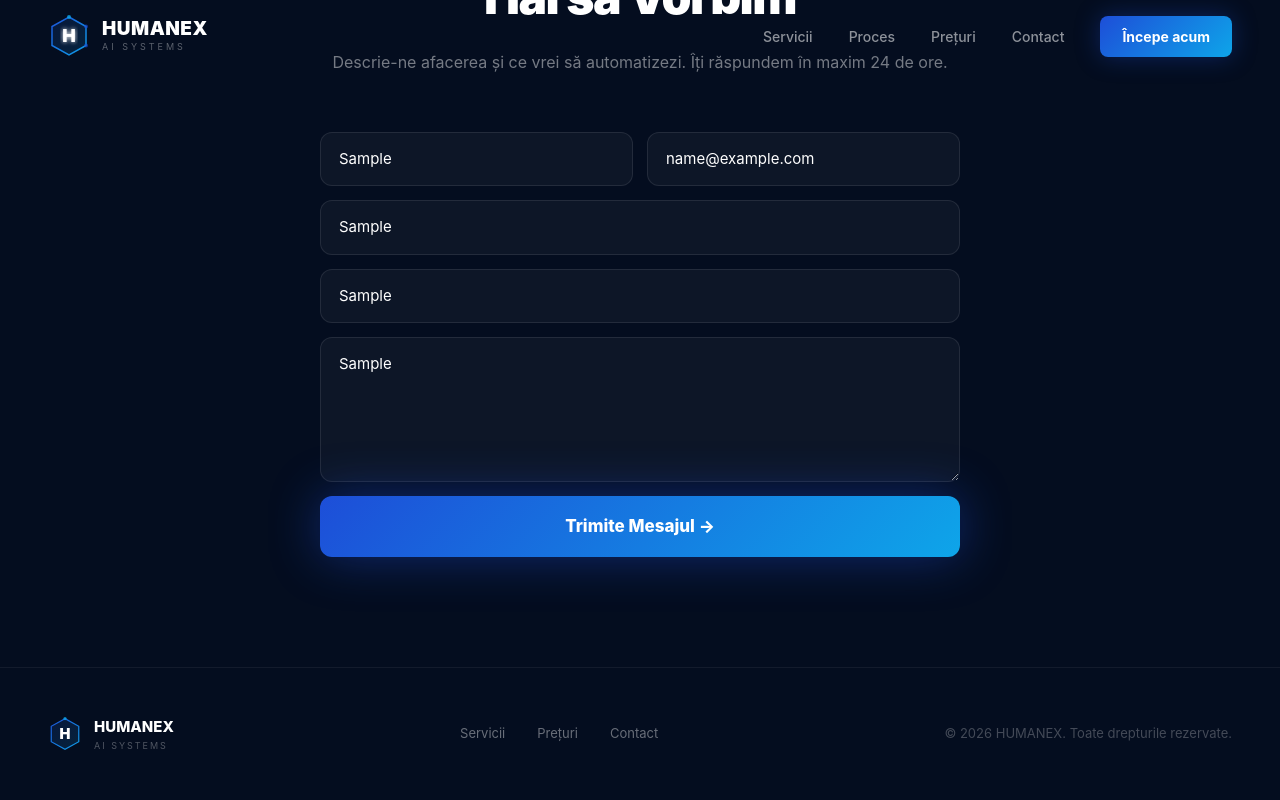
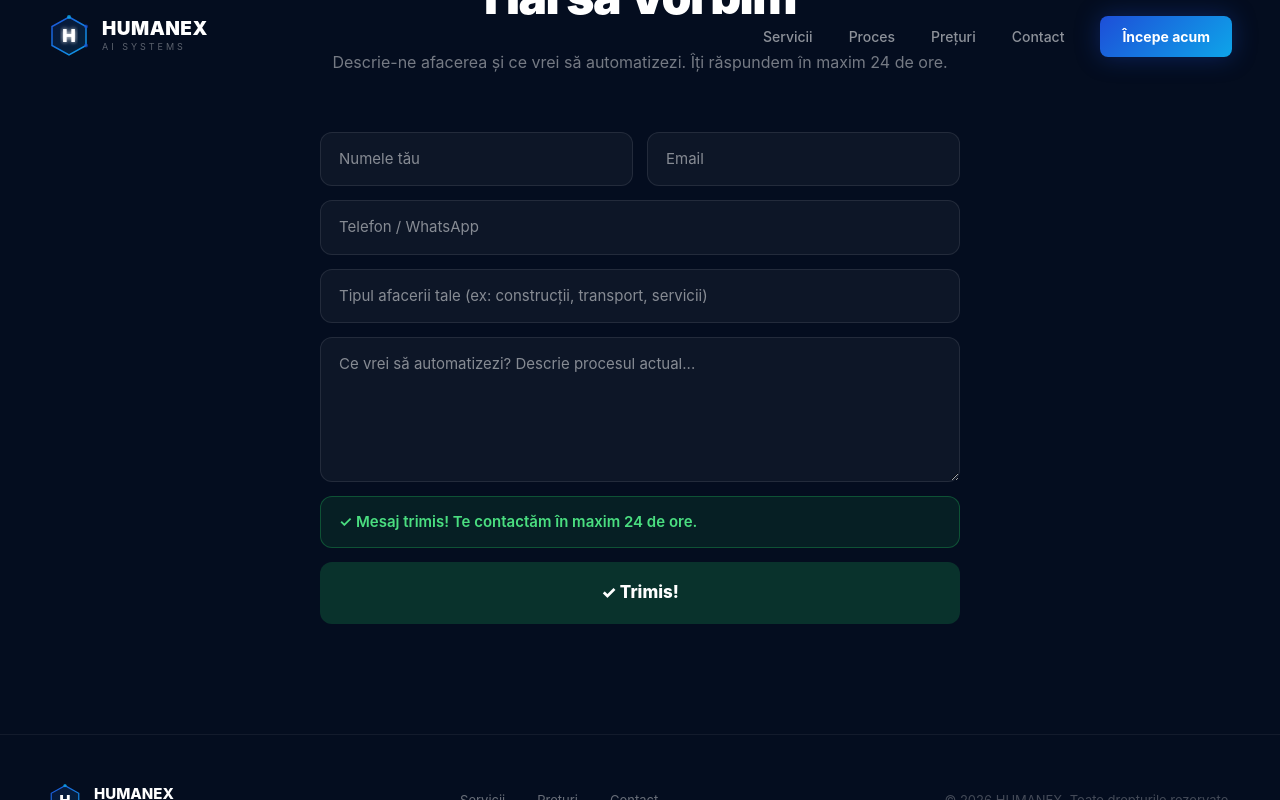
Before and after one commit to davidambrono05/humanex-agency, a React (Vite) app: page / in a window 1280 px wide. Both pictures are taken after typing "Sample", "name@example.com", "Sample", "Sample", "Sample" into the empty fields and a click on the button "Trimite Mesajul →". Shown: the part 5686-6486 px from the top of the page. Built offline with nearby package versions, Linux system fonts and the light colour scheme.

Commit message:
feat: EmailJS contact form integration

```diff
--- a/package.json
+++ b/package.json
@@ -10,6 +10,7 @@
     "preview": "vite preview"
   },
   "dependencies": {
+    "@emailjs/browser": "^4.4.1",
     "react": "^19.2.6",
     "react-dom": "^19.2.6"
   },
--- a/src/App.tsx
+++ b/src/App.tsx
@@ -1,4 +1,5 @@
 import { useState, useEffect, useRef } from "react";
+import emailjs from "@emailjs/browser";
 
 const SERVICES = [
   {
@@ -140,10 +141,34 @@ const FAQS = [
   },
 ];
 
+const EMAILJS_SERVICE = "service_vgg5fdg";
+const EMAILJS_TEMPLATE = "template_asjlv4r";
+const EMAILJS_KEY = "km3Un_Nuwq0eqaiPP";
+
 export default function App() {
   const [scrolled, setScrolled] = useState(false);
   const [openFaq, setOpenFaq] = useState<number | null>(null);
   const heroRef = useRef<HTMLDivElement>(null);
+  const formRef = useRef<HTMLFormElement>(null);
+  const [sending, setSending] = useState(false);
+  const [sent, setSent] = useState(false);
+  const [error, setError] = useState(false);
+
+  const handleSubmit = async (e: React.FormEvent) => {
+    e.preventDefault();
+    if (!formRef.current) return;
+    setSending(true);
+    setError(false);
+    try {
+      await emailjs.sendForm(EMAILJS_SERVICE, EMAILJS_TEMPLATE, formRef.current, EMAILJS_KEY);
+      setSent(true);
+      formRef.current.reset();
+    } catch {
+      setError(true);
+    } finally {
+      setSending(false);
+    }
+  };
 
   useEffect(() => {
     const onScroll = () => {
@@ -678,36 +703,38 @@ export default function App() {
             </p>
           </div>
 
-          <form style={{ display: "flex", flexDirection: "column", gap: 14 }} onSubmit={e => e.preventDefault()}>
+          <form ref={formRef} style={{ display: "flex", flexDirection: "column", gap: 14 }} onSubmit={handleSubmit}>
             <div style={{ display: "grid", gridTemplateColumns: "1fr 1fr", gap: 14 }}>
-              {[
-                { placeholder: "Numele tău", type: "text" },
-                { placeholder: "Email", type: "email" },
-              ].map(f => (
-                <input key={f.placeholder} type={f.type} placeholder={f.placeholder}
-                  style={{
-                    background: "rgba(255,255,255,0.04)", border: "1px solid rgba(255,255,255,0.09)",
-                    borderRadius: 12, padding: "15px 18px", color: "#fff", fontSize: 15,
-                    outline: "none", fontFamily: "inherit",
-                  }}
-                />
-              ))}
+              <input type="text" name="name" placeholder="Numele tău" required
+                style={{
+                  background: "rgba(255,255,255,0.04)", border: "1px solid rgba(255,255,255,0.09)",
+                  borderRadius: 12, padding: "15px 18px", color: "#fff", fontSize: 15,
+                  outline: "none", fontFamily: "inherit",
+                }}
+              />
+              <input type="email" name="email" placeholder="Email" required
+                style={{
+                  background: "rgba(255,255,255,0.04)", border: "1px solid rgba(255,255,255,0.09)",
+                  borderRadius: 12, padding: "15px 18px", color: "#fff", fontSize: 15,
+                  outline: "none", fontFamily: "inherit",
+                }}
+              />
             </div>
-            <input type="text" placeholder="Telefon / WhatsApp"
+            <input type="text" name="phone" placeholder="Telefon / WhatsApp"
               style={{
                 background: "rgba(255,255,255,0.04)", border: "1px solid rgba(255,255,255,0.09)",
                 borderRadius: 12, padding: "15px 18px", color: "#fff", fontSize: 15,
                 outline: "none", fontFamily: "inherit",
               }}
             />
-            <input type="text" placeholder="Tipul afacerii tale (ex: construcții, transport, servicii)"
+            <input type="text" name="business" placeholder="Tipul afacerii tale (ex: construcții, transport, servicii)"
               style={{
                 background: "rgba(255,255,255,0.04)", border: "1px solid rgba(255,255,255,0.09)",
                 borderRadius: 12, padding: "15px 18px", color: "#fff", fontSize: 15,
                 outline: "none", fontFamily: "inherit",
               }}
             />
-            <textarea placeholder="Ce vrei să automatizezi? Descrie procesul actual..."
+            <textarea name="message" placeholder="Ce vrei să automatizezi? Descrie procesul actual..."
               rows={5}
               style={{
                 background: "rgba(255,255,255,0.04)", border: "1px solid rgba(255,255,255,0.09)",
@@ -715,12 +742,27 @@ export default function App() {
                 outline: "none", resize: "vertical", fontFamily: "inherit",
               }}
             />
-            <button type="submit" style={{
-              background: "linear-gradient(135deg, #1d4ed8, #0ea5e9)",
+            {sent && (
+              <div style={{
+                background: "rgba(34,197,94,0.1)", border: "1px solid rgba(34,197,94,0.3)",
+                borderRadius: 12, padding: "14px 18px", color: "#4ade80", fontSize: 15, fontWeight: 600,
+              }}>✓ Mesaj trimis! Te contactăm în maxim 24 de ore.</div>
+            )}
+            {error && (
+              <div style={{
+                background: "rgba(239,68,68,0.1)", border: "1px solid rgba(239,68,68,0.3)",
+                borderRadius: 12, padding: "14px 18px", color: "#f87171", fontSize: 15, fontWeight: 600,
+              }}>❌ Eroare la trimitere. Încearcă din nou.</div>
+            )}
+            <button type="submit" disabled={sending || sent} style={{
+              background: sent ? "rgba(34,197,94,0.2)" : "linear-gradient(135deg, #1d4ed8, #0ea5e9)",
               color: "#fff", padding: "18px", borderRadius: 12, border: "none",
-              fontWeight: 800, fontSize: 17, cursor: "pointer",
-              boxShadow: "0 0 50px rgba(29,78,216,0.45)",
-            }}>Trimite Mesajul →</button>
+              fontWeight: 800, fontSize: 17, cursor: sending || sent ? "default" : "pointer",
+              boxShadow: sent ? "none" : "0 0 50px rgba(29,78,216,0.45)",
+              opacity: sending ? 0.7 : 1,
+            }}>
+              {sending ? "Se trimite..." : sent ? "✓ Trimis!" : "Trimite Mesajul →"}
+            </button>
           </form>
         </div>
       </section>
```
Also changed, not shown: 1 other file (tests, documents, lock files or other folders).
